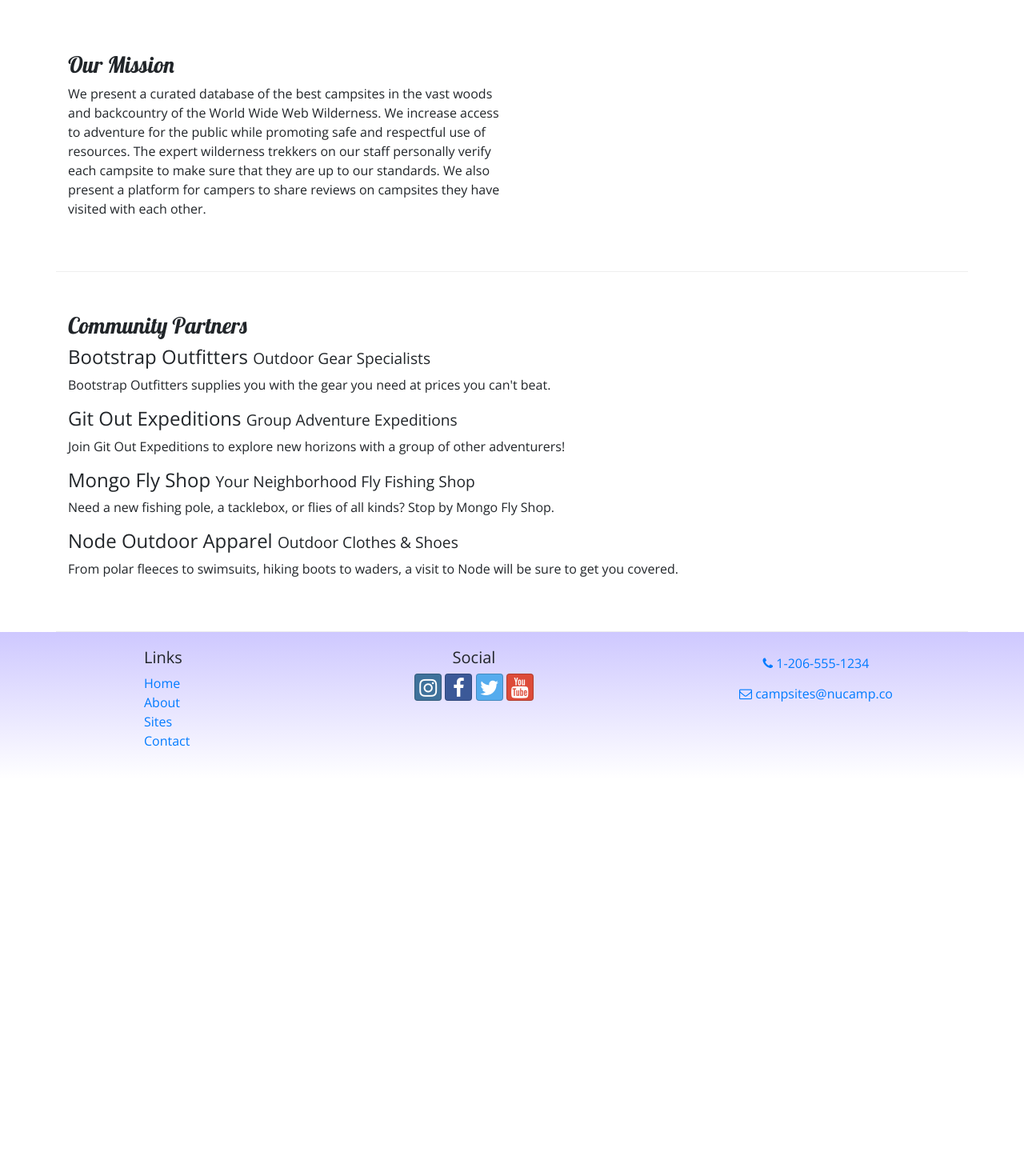
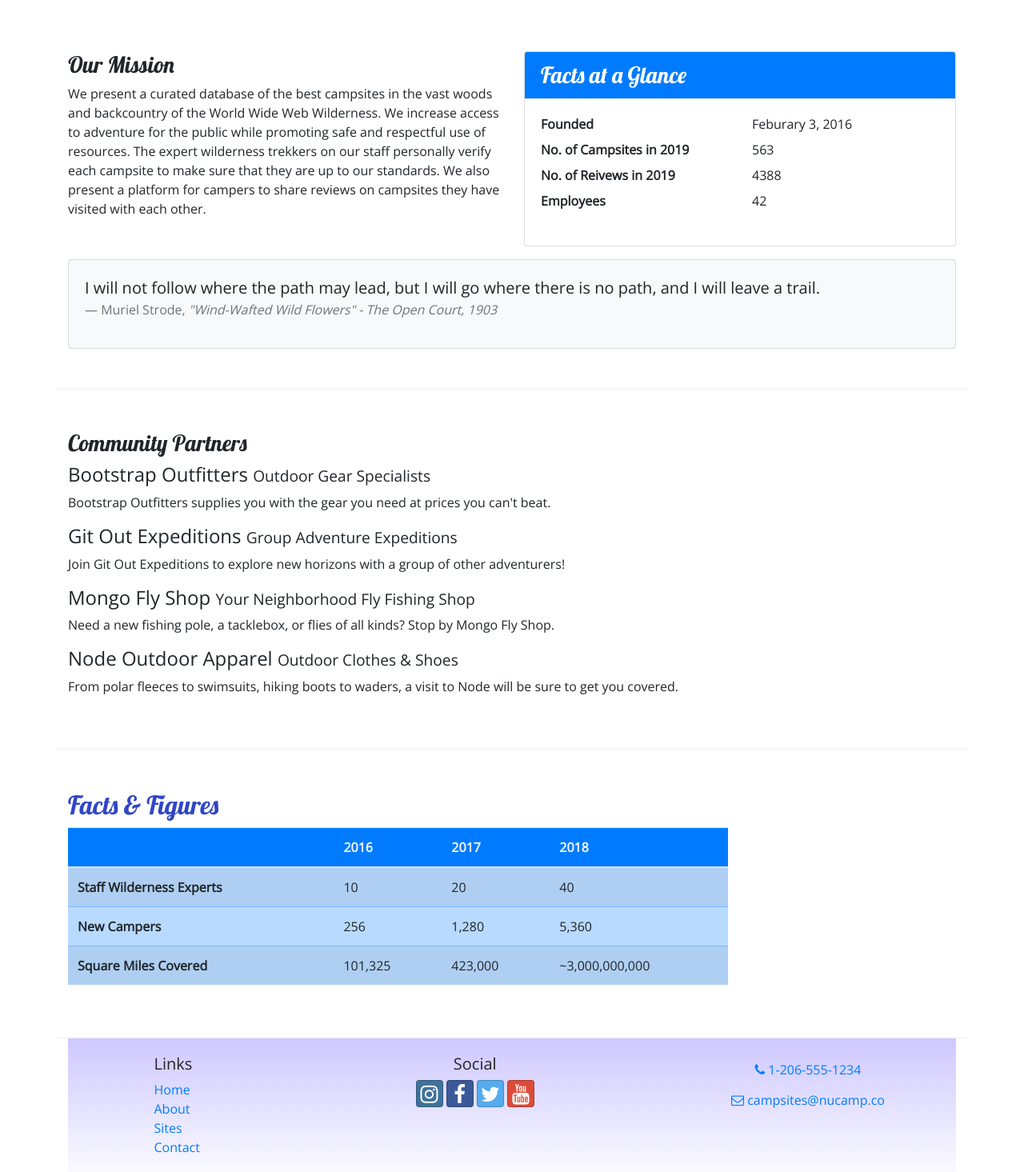
Before and after one commit to pjacob123/nucampsite, a website: page aboutus.html in a window 1280 px wide. Shown: the part 340-1805 px from the top of the page at 80% size. Before the commit the page ends 1314 px from the top, so only its background shows below. Drawn offline with nearby package versions, Linux system fonts and the light colour scheme.

Commit message:
Tables and Cards

```diff
--- a/aboutus.html
+++ b/aboutus.html
@@ -43,7 +43,8 @@
                     <li class="nav-item active"><a class="nav-link" href="#""><i class=" fa fa-info fa-lg"></i>
                             About</a></li>
                     <li class="nav-item"><a class="nav-link" href="#"><i class="fa fa-list fa-lg"></i> Sites</a></li>
-                    <li class="nav-item"><a class="nav-link" href="contactus.html"><i class="fa fa-address-card fa-lg"></i>
+                    <li class="nav-item"><a class="nav-link" href="contactus.html"><i
+                                class="fa fa-address-card fa-lg"></i>
                             Contact</a></li>
                 </ul>
             </div>
@@ -71,6 +72,37 @@
                     campsite to make sure that they are up to our standards. We also present a platform for campers to
                     share reviews on campsites they have visited with each other.</p>
             </div>
+            <div class="col-sm-6">
+                <div class="card">
+                    <h3 class="card-header bg-primary text-white">Facts at a Glance</h3>
+                    <div class="card-body">
+                        <dl class="row">
+                            <dt class="col-6">Founded</dt>
+                            <dd class="col-6">Feburary 3, 2016</dd>
+                            <dt class="col-6">No. of Campsites in 2019</dt>
+                            <dd class="col-6">563</dd>
+                            <dt class="col-6">No. of Reivews in 2019</dt>
+                            <dd class="col-6">4388</dd>
+                            <dt class="col-6">Employees</dt>
+                            <dd class="col-6">42</dd>
+                        </dl>
+                    </div>
+                </div>
+            </div>
+            <div class="col">
+                <div class="card bg-light mt-3">
+                    <blockquote class="blockquote card-body">
+                        <p class="mb-0">I will not follow where the path may lead, but I will go where there is no path,
+                            and I will leave a trail.</p>
+                        <footer class="blockquote-footer">Muriel Strode,
+                            <cite title="Source Title">"Wind-Wafted Wild Flowers" -
+                                The Open Court, 1903
+                            </cite>
+                        </footer>
+
+                    </blockquote>
+                </div>
+            </div>
         </div>
 
         <div class="row row-content">
@@ -91,9 +123,46 @@
                     covered.</p>
             </div>
         </div>
+
+        <div class="row row-content">
+            <div class="col-sm-9">
+               <h2>Facts &amp; Figures</h2>
+               <div class="table-responsive">
+                   <table class="table table-striped">
+                       <thead>
+                           <tr class="bg-primary text-light">
+                               <th></th>
+                               <th>2016</th>
+                               <th>2017</th>
+                               <th>2018</th>
+                           </tr>
+                       </thead>
+                       <tbody class="table-primary">
+                           <tr>
+                               <th>Staff Wilderness Experts</th>
+                               <td>10</td>
+                               <td>20</td>
+                               <td>40</td>
+                           </tr>
+                           <tr>
+                               <th>New Campers</th>
+                               <td>256</td>
+                               <td>1,280</td>
+                               <td>5,360</td>
+                           </tr>
+                           <tr>
+                               <th>Square Miles Covered</th>
+                               <td>101,325</td>
+                               <td>423,000</td>
+                               <td>~3,000,000,000</td>
+                           </tr>
+                       </tbody>
+                   </table>
+               </div>
+            </div>
         </div>
 
-    <footer>
+        <footer class="site-footer">
             <div class="container">
                 <div class="row">
                     <div class="col-4 col-sm-2 offset-1">
--- a/css/styles.css
+++ b/css/styles.css
@@ -14,7 +14,7 @@ header h2 {
     color: #CEC8FF;
 }
 
-footer {
+.site-footer {
     background-image: linear-gradient(#CEC8FF, white);
     padding: 20px 0;
 }
```
Also changed, not shown: contactus.html (+11 -6 lines), index.html (+1 -1 lines). Lines whose indentation alone changed are shown as unchanged.
